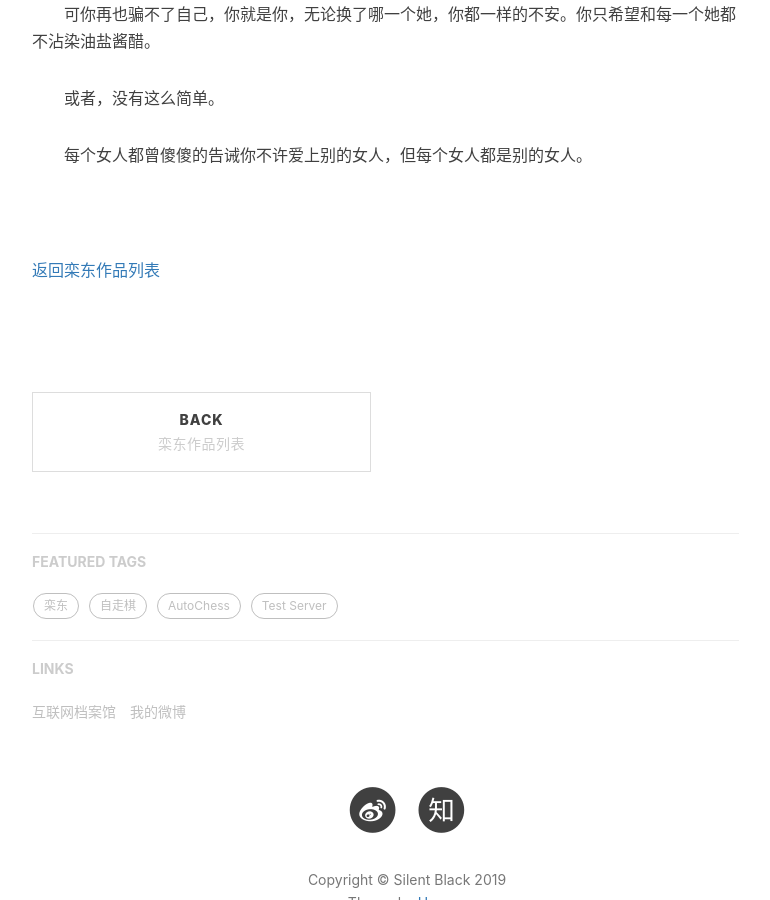
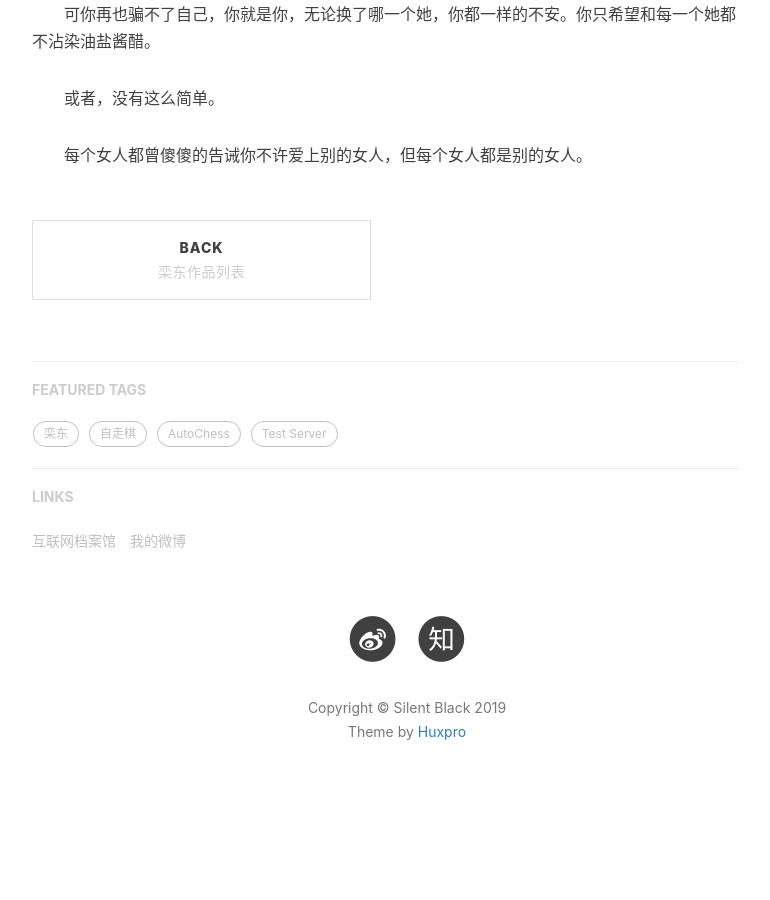
Before and after one commit to zizouqi/zizouqi.github.io, a Jekyll site: the page built from _posts/2012-01-01-you.md, in a window 1280 px wide and 900 px high, scrolled down 1957 px. Shown: the whole window, without its empty margins (233-1003 px from the left). Built offline with Jekyll 4.4.1, drawn with Linux system fonts in a browser that asks for light colours; nearby versions of some CDN libraries; comment, search, counter and statistics services are not loaded; after the commit the page ends 2793 px from its top, so only the background shows below that.

Commit message:
Update 2012-01-01-you.md

```diff
--- a/_posts/2012-01-01-you.md
+++ b/_posts/2012-01-01-you.md
@@ -62,7 +62,3 @@ tags:
 　　或者，没有这么简单。
 
 　　每个女人都曾傻傻的告诫你不许爱上别的女人，但每个女人都是别的女人。
-
-
-
-[返回栾东作品列表](/hikaru)
```
